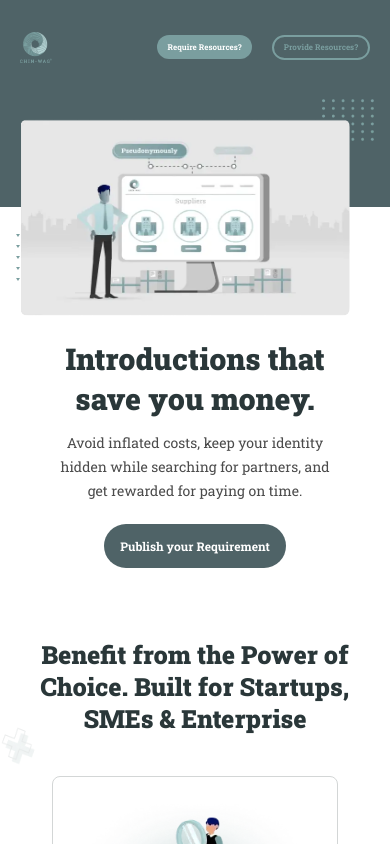
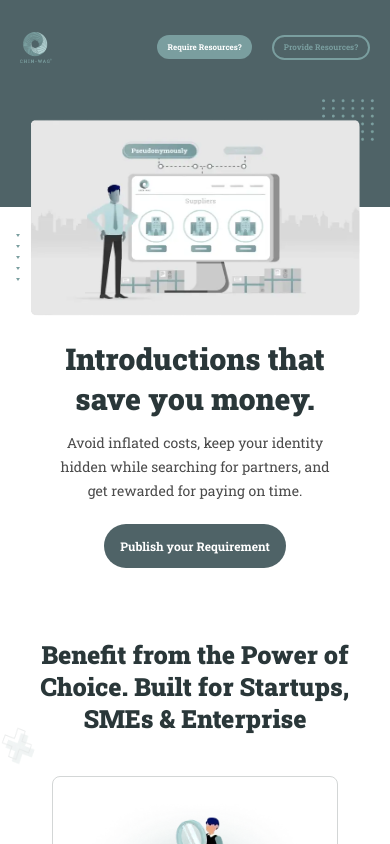
Before and after one commit to vikas-jakhar/chinWag, a Next.js app: page / in a window 390 px wide. Shown: the top 844 px of the page. Built offline with nearby package versions, Linux system fonts and the light colour scheme.

Commit message:
hero img update

```diff
--- a/src/components/home/Commitment.tsx
+++ b/src/components/home/Commitment.tsx
@@ -8,7 +8,6 @@ const Commitment: React.FC = () => {
         <div className='relative'>
             <div className='container pt-[145px] max-lg:pt-[100px] pb-[143px] max-sm:pt-[70px] max-md:pb-[110px] max-lg:pb-[120px] max-sm:pb-[94px]'>
                 <div className='flex max-lg:flex-col-reverse justify-between max-lg:flex-wrap max-lg:justify-center items-center'>
-                    <div className=' pt-[68px]'>
                         <Image
                             src="/assets/images/webp/commitment-image.webp"
                             alt="Commitment Image"
@@ -17,7 +16,6 @@ const Commitment: React.FC = () => {
                             height={527}
                             priority
                         />
-                    </div>
                     <div className='flex flex-col max-lg:text-center'>
                         <PrimaryHeading text='Commitment to Transparency' className='text-offGreen max-w-[448px]' />
                         <PrimaryParagraph data='Marketing platforms, and agencies, can inadvertently inflate your partnership costs by charging hidden fees.' className='max-w-[404px] font-light pt-5 max-sm:pt-2' />
--- a/src/components/home/Hero.tsx
+++ b/src/components/home/Hero.tsx
@@ -18,7 +18,7 @@ const Hero: React.FC = () => {
             <Image
               src="/assets/images/webp/header-image.webp"
               alt="Hero Image"
-              className="z-30 relative w-full rounded-lg shadow-gif-shadow max-w-[330px] sm:max-w-[715px] max-sm:!h-[197px] !h-[456px]"
+              className="z-30 relative w-full mx-auto rounded-lg shadow-gif-shadow max-w-[330px] sm:max-w-[715px] max-sm:!h-[197px] !h-[456px]"
               width={715}
               height={456}
               priority
```
